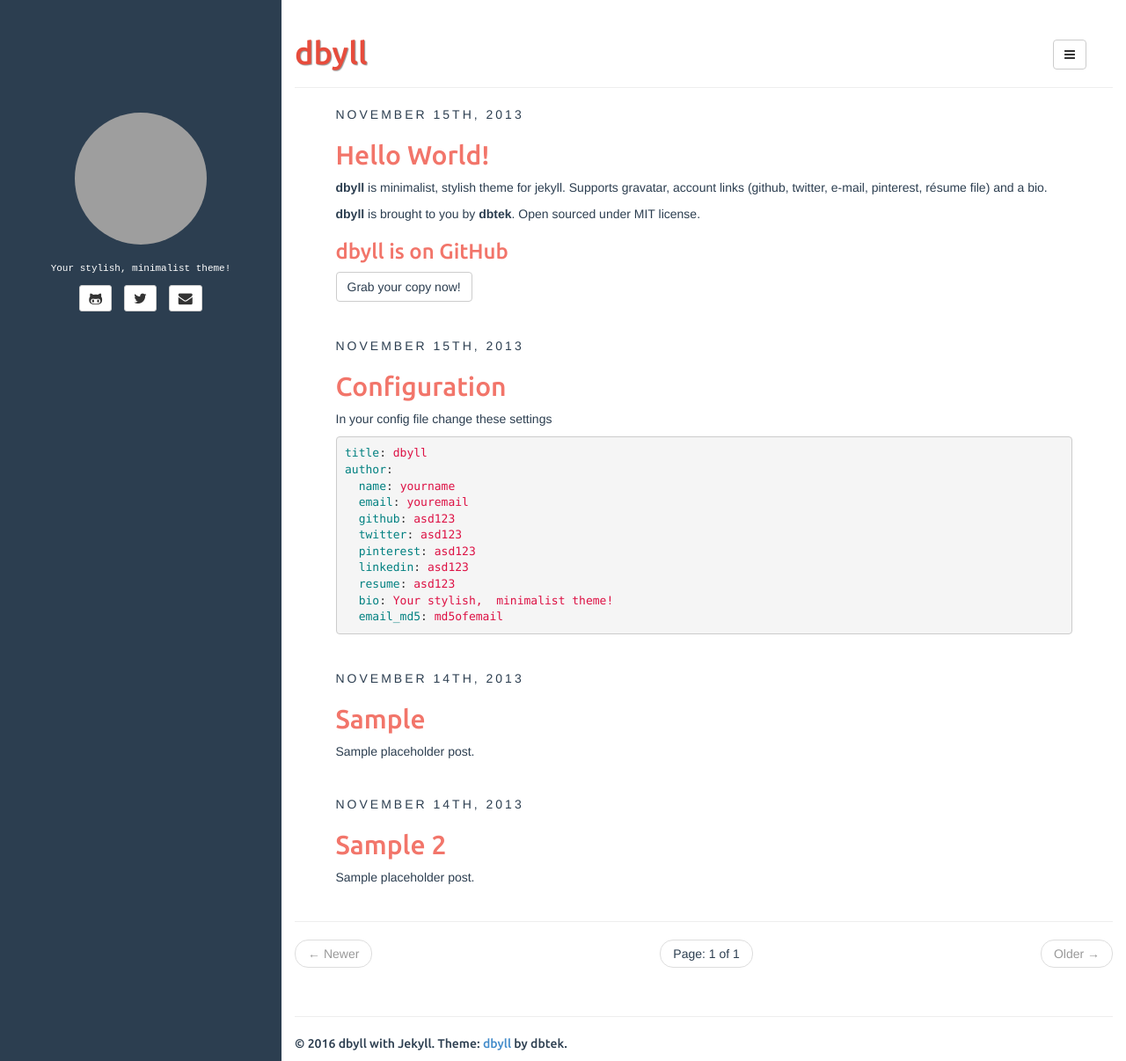
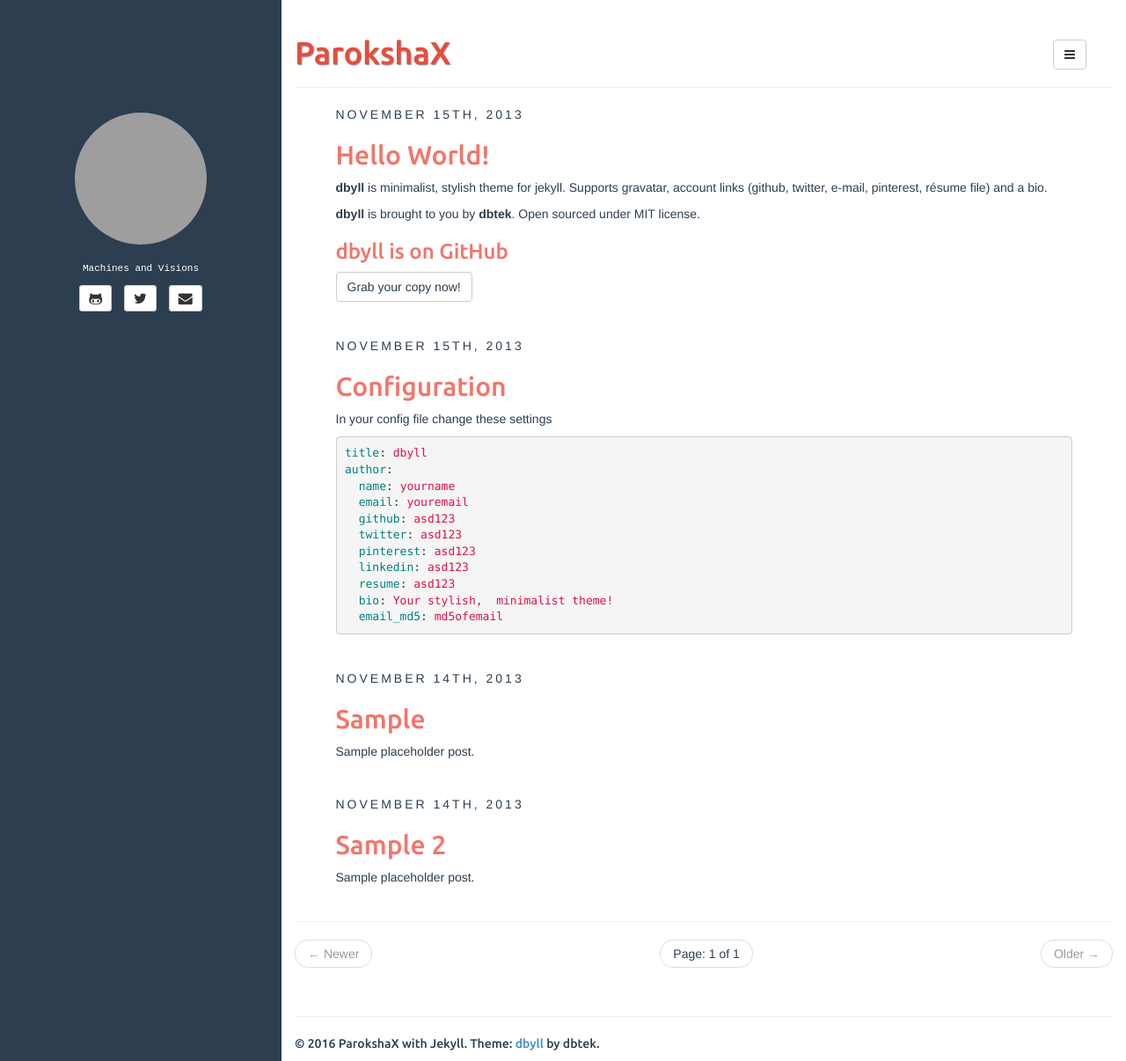
Before and after one commit to AshokEmrys/parokshax.github.io, a Jekyll site: the page built from index.html, in a window 1280 px wide and 1206 px high. Shown: the whole window at 88% size. Built offline with Jekyll 4.4.1, drawn with Linux system fonts in a browser that asks for light colours; the list of posts is cut into pages by our own code; grey boxes are pictures that could not be loaded.

Commit message:
Updated _config.yml

```diff
--- a/_config.yml
+++ b/_config.yml
@@ -1,7 +1,7 @@
 # visit https://github.com/mojombo/jekyll/wiki/Configuration for more settings
 
 lsi: false
-paginate: 10 # pagination based on number of posts
+paginate: 13 # pagination based on number of posts
 paginate_path: "page:num"
 exclude: ["README.md"] # files to exclude
 highlighter: pygments
@@ -14,18 +14,17 @@ defaults:
     scope:
       path: "" # empty string for all files
     values:
-      title: dbyll
+      title: ParokshaX
 
 description: Stylish Jekyll Theme
 author:
-  name: dbyll
-  email: dbyll@ismaildemirbilek.com
-  github: dbtek
-  twitter: dbtek
-  pinterest: asd123
-  linkedin: asd123
-  bio: Your stylish, minimalist theme!
-  email_md5: 726351295ec82e145928582f595aa3aa
+  name: ParokshaX
+  email: paroksha@paroksha.com
+  github: ParokshaX
+  twitter: ParokshaX
+  linkedin: ParokshaX
+  bio: Machines and Visions
+  email_md5: 8ac90d64e7bd34a4fe8d44111367a723
 
 rss_path: feed.xml
 categories_path: categories.html
```
